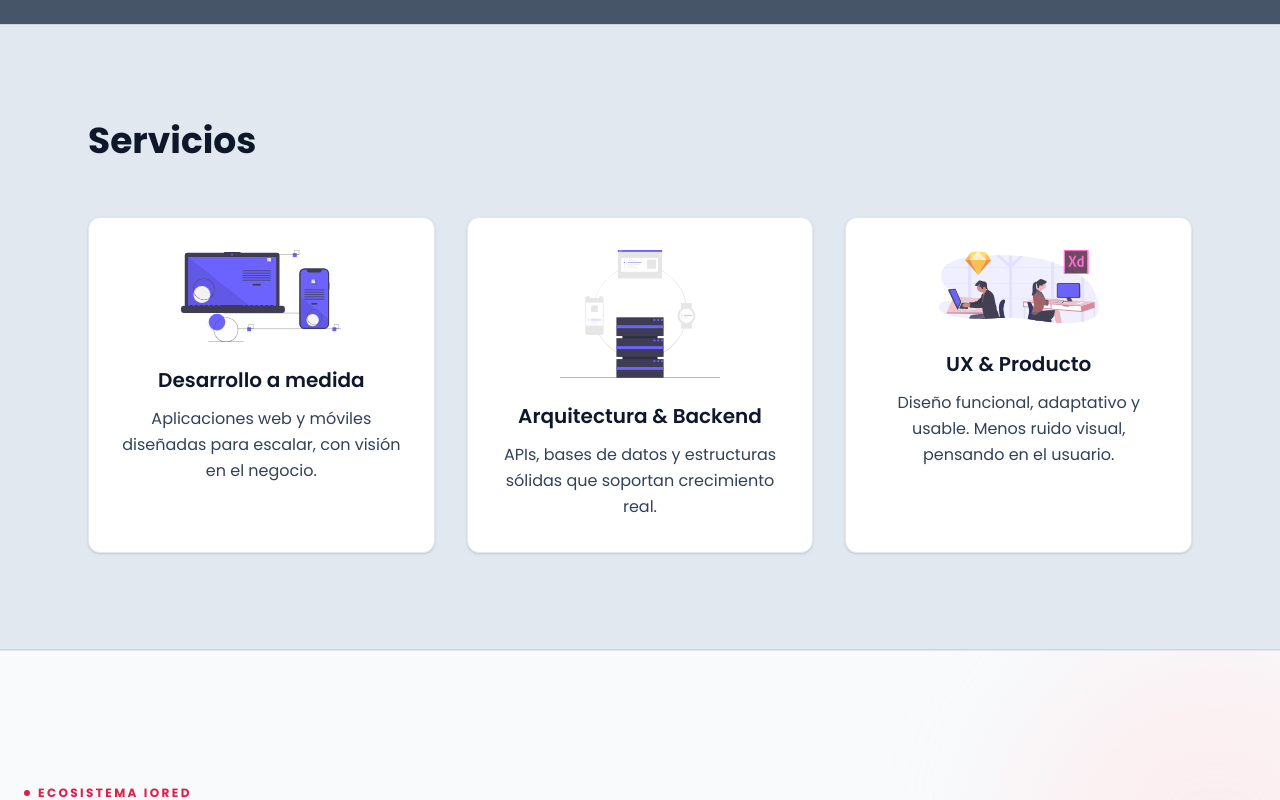
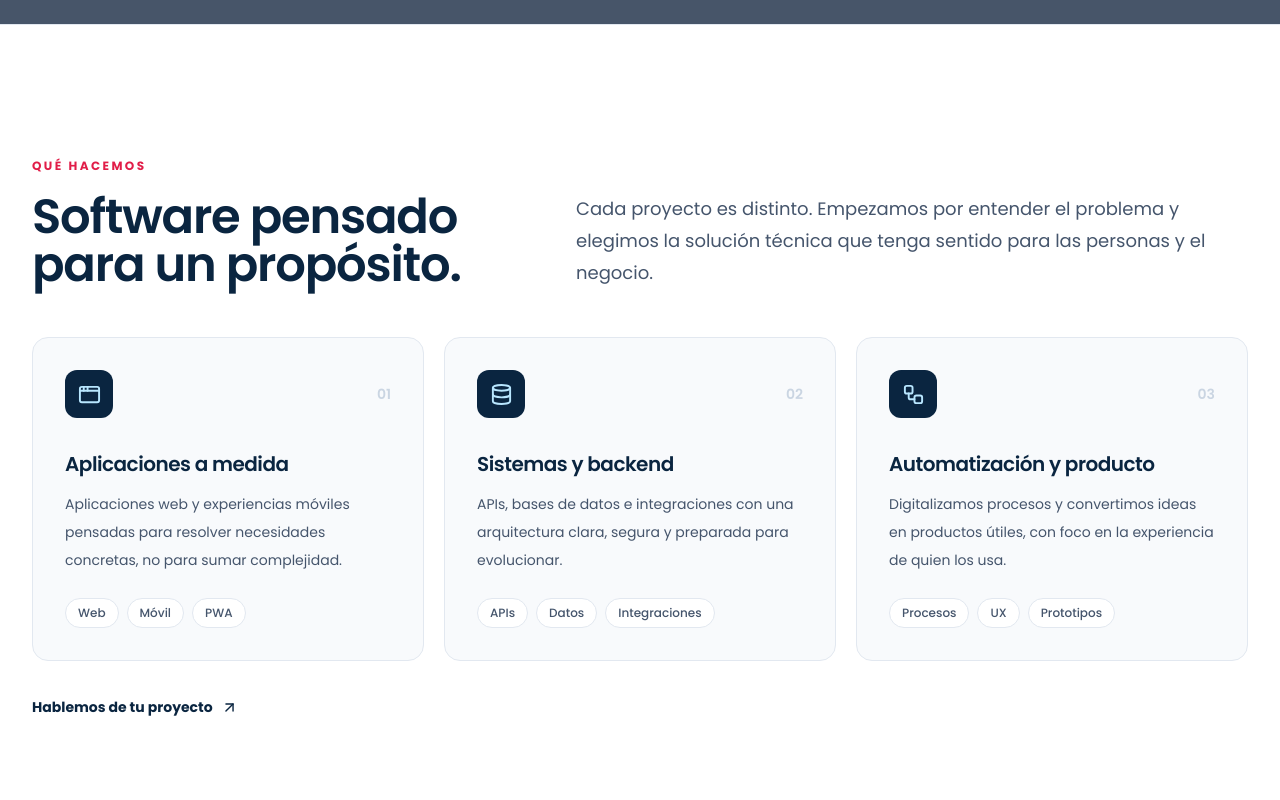
Before and after one commit to Elio-Nicolas/landing-io-red, a Next.js app: page / in a window 1280 px wide. Shown: the part 2160-2960 px from the top of the page. Built offline with nearby package versions, Linux system fonts and the light colour scheme.

Commit message:
Redesign services section around clear offerings

```diff
--- a/components/Services.tsx
+++ b/components/Services.tsx
@@ -1,87 +1,59 @@
-import Image from "next/image";
+import { AppWindow, Database, Workflow, ArrowUpRight } from "lucide-react";
+
+const services = [
+  {
+    number: "01",
+    icon: AppWindow,
+    title: "Aplicaciones a medida",
+    description: "Aplicaciones web y experiencias móviles pensadas para resolver necesidades concretas, no para sumar complejidad.",
+    tags: ["Web", "Móvil", "PWA"],
+  },
+  {
+    number: "02",
+    icon: Database,
+    title: "Sistemas y backend",
+    description: "APIs, bases de datos e integraciones con una arquitectura clara, segura y preparada para evolucionar.",
+    tags: ["APIs", "Datos", "Integraciones"],
+  },
+  {
+    number: "03",
+    icon: Workflow,
+    title: "Automatización y producto",
+    description: "Digitalizamos procesos y convertimos ideas en productos útiles, con foco en la experiencia de quien los usa.",
+    tags: ["Procesos", "UX", "Prototipos"],
+  },
+];
 
 export default function Services() {
   return (
-    <section
-      id="services"
-      className="w-full bg-slate-200 py-24 border-t border-b border-slate-300"
-    >
-      <div className="max-w-6xl mx-auto px-6">
-        <h2 className="text-3xl md:text-4xl font-bold text-slate-900 mb-14 text-center md:text-left">
-          Servicios
-        </h2>
+    <section id="services" className="relative overflow-hidden border-y border-slate-200 bg-white px-5 py-24 md:px-8 md:py-32">
+      <div className="mx-auto max-w-7xl">
+        <div className="grid gap-8 md:grid-cols-[0.85fr_1.15fr] md:items-end">
+          <div>
+            <span className="text-xs font-bold uppercase tracking-[0.2em] text-[#E11D48]">Qué hacemos</span>
+            <h2 className="mt-4 text-3xl font-semibold tracking-tight text-[#0A2540] sm:text-4xl md:text-5xl">Software pensado para un propósito.</h2>
+          </div>
+          <p className="max-w-2xl text-base leading-8 text-slate-600 md:justify-self-end md:text-lg">
+            Cada proyecto es distinto. Empezamos por entender el problema y elegimos la solución técnica que tenga sentido para las personas y el negocio.
+          </p>
+        </div>
 
-        <div className="grid grid-cols-1 md:grid-cols-3 gap-8">
-          {/* CARD 1 */}
-          <div className="group bg-white rounded-xl p-8 border border-slate-200 shadow-sm
-                          transform transition-all duration-300 ease-out
-                          hover:-translate-y-2 hover:shadow-lg">
-            <div className="flex flex-col items-center text-center">
-              <Image
-                src="/mobile.svg"
-                alt="Desarrollo a medida"
-                width={160}
-                height={160}
-                className="object-contain mb-6 transition-transform duration-300 group-hover:scale-105"
-                priority
-              />
-
-              <h3 className="text-xl font-semibold text-slate-900 mb-3">
-                Desarrollo a medida
-              </h3>
-
-              <p className="text-slate-700 leading-relaxed">
-                Aplicaciones web y móviles diseñadas para escalar, con visión en el negocio.
-              </p>
-            </div>
-          </div>
-
-          {/* CARD 2 */}
-          <div className="group bg-white rounded-xl p-8 border border-slate-200 shadow-sm
-                          transform transition-all duration-300 ease-out
-                          hover:-translate-y-2 hover:shadow-lg">
-            <div className="flex flex-col items-center text-center">
-              <Image
-                src="/arquitectura.svg"
-                alt="Arquitectura y Backend"
-                width={160}
-                height={160}
-                className="object-contain mb-6 transition-transform duration-300 group-hover:scale-105"
-              />
-
-              <h3 className="text-xl font-semibold text-slate-900 mb-3">
-                Arquitectura & Backend
-              </h3>
-
-              <p className="text-slate-700 leading-relaxed">
-                APIs, bases de datos y estructuras sólidas que soportan crecimiento real.
-              </p>
-            </div>
-          </div>
-
-          {/* CARD 3 */}
-          <div className="group bg-white rounded-xl p-8 border border-slate-200 shadow-sm
-                          transform transition-all duration-300 ease-out
-                          hover:-translate-y-2 hover:shadow-lg">
-            <div className="flex flex-col items-center text-center">
-              <Image
-                src="/diseño.svg"
-                alt="UX y Producto"
-                width={160}
-                height={160}
-                className="object-contain mb-6 transition-transform duration-300 group-hover:scale-105"
-              />
-
-              <h3 className="text-xl font-semibold text-slate-900 mb-3">
-                UX & Producto
-              </h3>
-
-              <p className="text-slate-700 leading-relaxed">
-                Diseño funcional, adaptativo y usable. Menos ruido visual, pensando en el usuario.
-              </p>
-            </div>
-          </div>
+        <div className="mt-12 grid gap-5 md:grid-cols-3">
+          {services.map(({ number, icon: Icon, title, description, tags }) => (
+            <article key={number} className="group relative flex h-full flex-col rounded-2xl border border-slate-200 bg-[#F8FAFC] p-7 transition duration-300 hover:-translate-y-1 hover:border-slate-300 hover:bg-white hover:shadow-xl hover:shadow-slate-900/5 sm:p-8">
+              <div className="flex items-center justify-between">
+                <span className="flex h-12 w-12 items-center justify-center rounded-xl bg-[#0A2540] text-sky-200 transition group-hover:bg-[#E11D48] group-hover:text-white"><Icon size={23} /></span>
+                <span className="text-sm font-semibold tabular-nums text-slate-300">{number}</span>
+              </div>
+              <h3 className="mt-8 text-xl font-semibold tracking-tight text-[#0A2540]">{title}</h3>
+              <p className="mt-3 flex-1 text-sm leading-7 text-slate-600">{description}</p>
+              <div className="mt-6 flex flex-wrap gap-2">
+                {tags.map((tag) => <span key={tag} className="rounded-full border border-slate-200 bg-white px-3 py-1.5 text-xs font-medium text-slate-600">{tag}</span>)}
+              </div>
+            </article>
+          ))}
         </div>
+        <a href="#contact" className="mt-9 inline-flex items-center gap-2 text-sm font-bold text-[#0A2540] transition hover:gap-3 hover:text-[#E11D48]">Hablemos de tu proyecto <ArrowUpRight size={17} /></a>
       </div>
     </section>
   );
```
